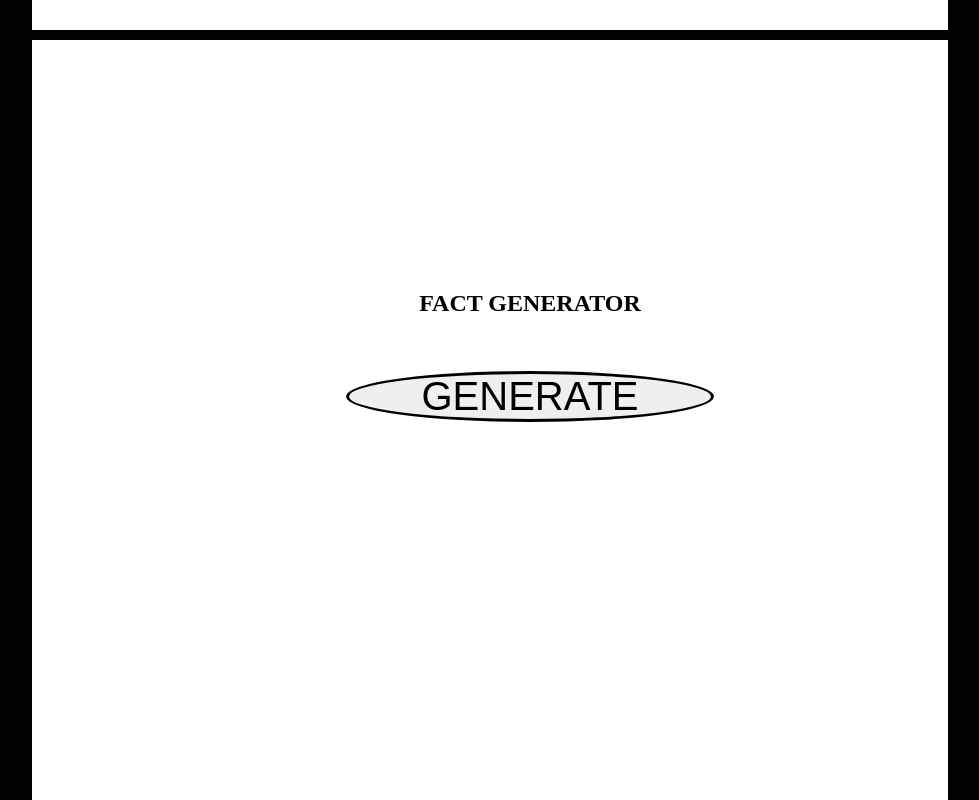
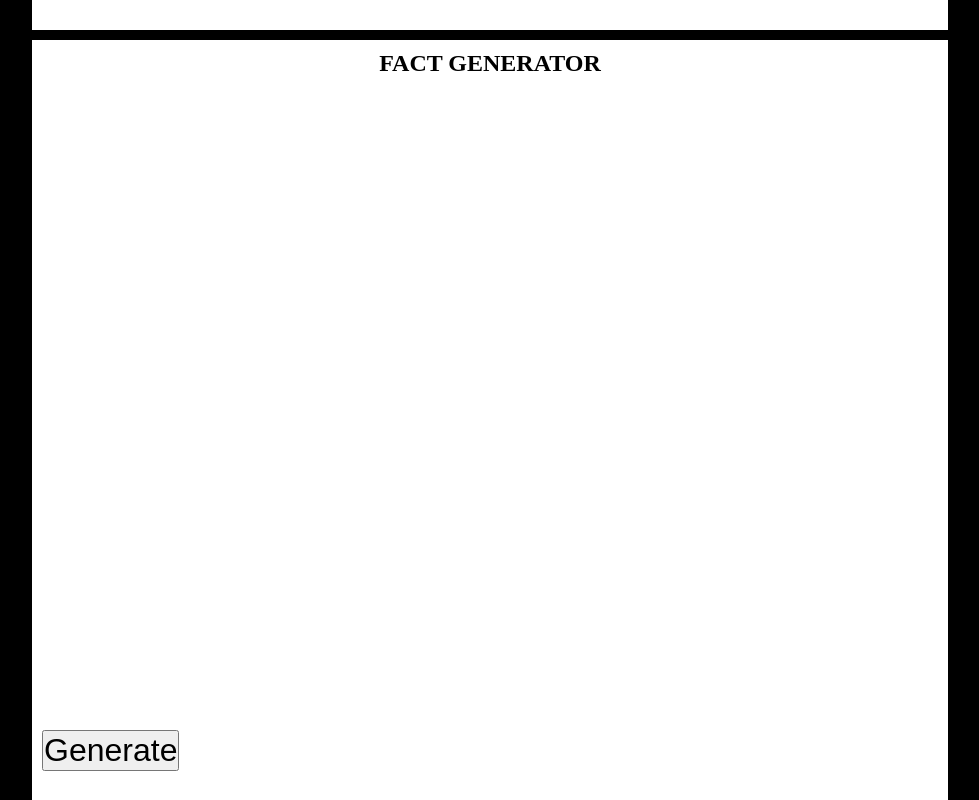
Before and after one commit to Mwagiru/AdoptAPet, a plain HTML site: page index.html in a window 1280 px wide. Shown: the part 800-1600 px from the top of the page, without its empty margins (150-1129 px from the left). Drawn offline with Linux system fonts and the light colour scheme.

Commit message:
Create a fact generator Style the second section Make generator interactive using JavaScript

```diff
--- a/css/style.css
+++ b/css/style.css
@@ -72,19 +72,20 @@ img {
 #info {
     background-color: white;
 }
-.container {
-    display: flex;
-    flex-direction: column;
-    justify-content:space-around;
-    padding-left: 5em;
-    padding-top: 15em;
-    align-items: center;
+#info h1 {
+    text-align: center;
+}
+#display {
+    height: 40%;
+    text-align: center;
+    text-transform: uppercase;
+    padding-top: 30%;
+    font-size: 2em;
 }
 button {
-    border: 3px solid black;
-    border-radius: 50%;
-    font-size: 2.5em;
-    width: 45%
+    margin-top: 10px;
+    font-size: 2em;
+    align-items: center;
 }
 #dogs {
     background-color: bisque;
--- a/index.html
+++ b/index.html
@@ -37,10 +37,11 @@
             </div>
         </section>
         <section id="info">
-            <div class="container">
                 <h1 id="name">FACT GENERATOR</h1><br><br><br>
-                <button id="btn">GENERATE</button>
-            </div>
+                <div id ="display">
+
+                </div>
+                <button onclick="changeFact()">Generate</button>
         </section>
         <section id="dogs"></section>
         <section id="form"></section>
--- a/js/main.js
+++ b/js/main.js
@@ -1,5 +1,5 @@
-document.getElementById("name");
-let btn = document.getElementById("btn");
+/*document.getElementById("name");
+let btn = document.getElementById("btn");*/
 let randomFacts =
 ["The SMELL center of a dog's brain is 40 times larger tahn yours.",
 "Dogs' ears are pretty impressive",
@@ -38,7 +38,7 @@ let randomFacts =
 "The oldest dog lived to be 29"
 ];
 const changeFact = () =>{
-    let randFact=Math.floor(Math.random()*randomFacts.length);
-    fact.innerHTML = randomFacts[randFact];
+    let randFact=Math.floor(Math.random()*(randomFacts.length));
+    document.getElementById("display").innerHTML=randomFacts[randFact]
 }
-btn.addEventListener('click',changeFact);
+//btn.addEventListener('click',changeFact);
```
